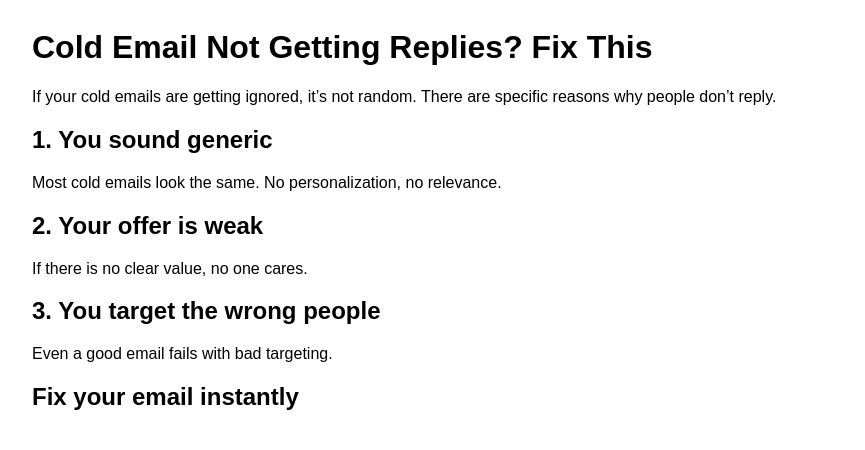
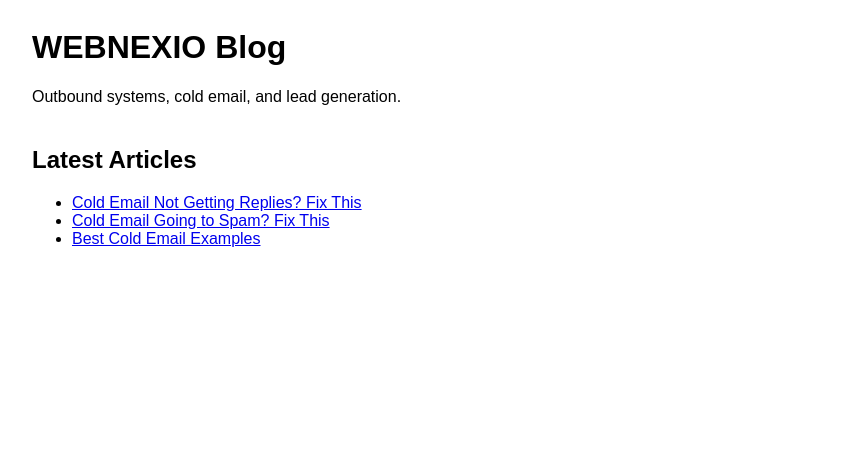
Before and after one commit to kanishk-webnexio/seo-blog, a Next.js app: page /app/cold-email-not-working in a window 1280 px wide. Shown: the part 40-490 px from the top of the page, without its empty margins (208-1073 px from the left). Built offline with nearby package versions, Linux system fonts and the light colour scheme; grey boxes are pictures that could not be loaded.

Commit message:
Update page.js

```diff
--- a/app/app/cold-email-not-working/page.js
+++ b/app/app/cold-email-not-working/page.js
@@ -1,32 +1,23 @@
-export default function Page() {
+export default function Home() {
   return (
     <main style={{ padding: "40px", fontFamily: "Arial", maxWidth: "800px", margin: "auto" }}>
 
-      <h1>Cold Email Not Getting Replies? Fix This</h1>
+      <h1>WEBNEXIO Blog</h1>
+      <p>Outbound systems, cold email, and lead generation.</p>
 
-      <p>If your cold emails are getting ignored, it’s not random. There are specific reasons why people don’t reply.</p>
+      <h2 style={{ marginTop: "40px" }}>Latest Articles</h2>
 
-      <h2>1. You sound generic</h2>
-      <p>Most cold emails look the same. No personalization, no relevance.</p>
-
-      <h2>2. Your offer is weak</h2>
-      <p>If there is no clear value, no one cares.</p>
-
-      <h2>3. You target the wrong people</h2>
-      <p>Even a good email fails with bad targeting.</p>
-
-      <h2>Fix your email instantly</h2>
-
-      <iframe
-        src="https://your-tool-link.com"
-        width="100%"
-        height="500px"
-        style={{ border: "1px solid #ccc", marginTop: "20px" }}
-      />
-
-      <p style={{ marginTop: "40px" }}>
-        Want a full outbound system? Book a call.
-      </p>
+      <ul>
+        <li>
+          <a href="/cold-email-not-working">Cold Email Not Getting Replies? Fix This</a>
+        </li>
+        <li>
+          <a href="/cold-email-going-to-spam">Cold Email Going to Spam? Fix This</a>
+        </li>
+        <li>
+          <a href="/best-cold-email-examples">Best Cold Email Examples</a>
+        </li>
+      </ul>
 
     </main>
   );
```
